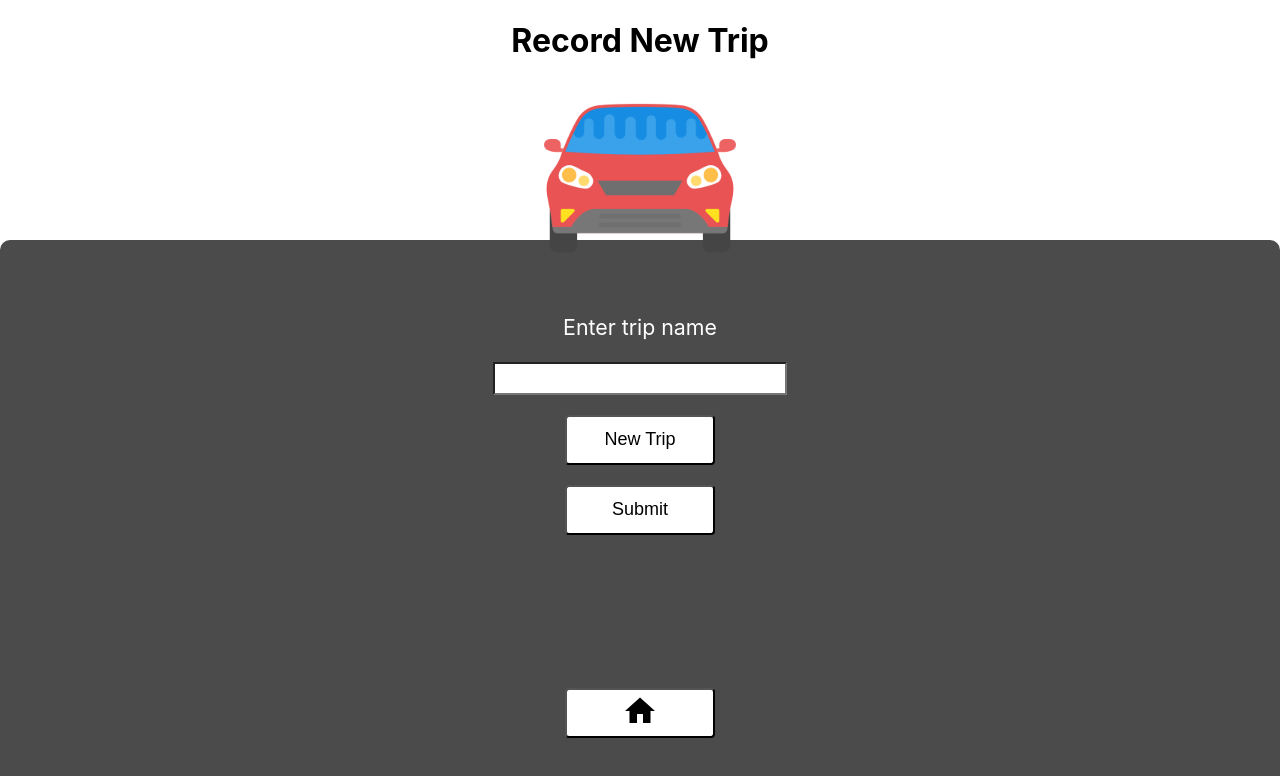
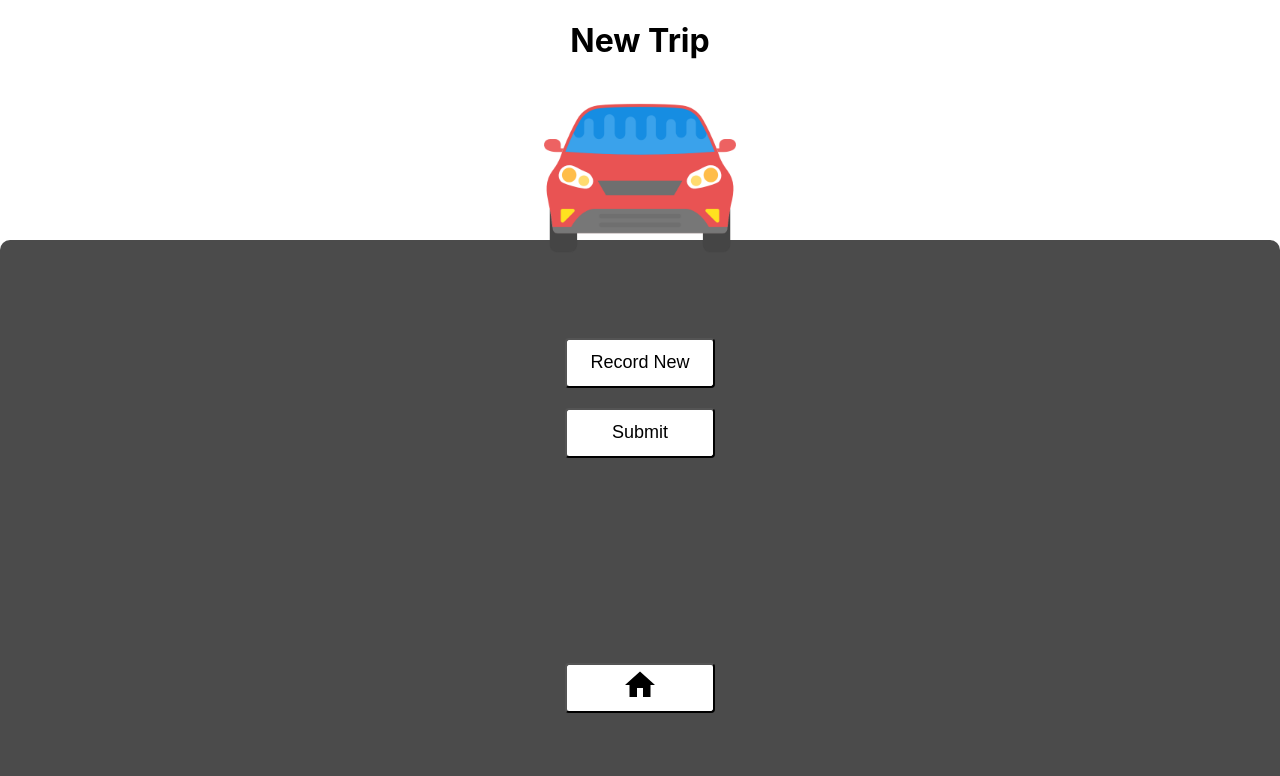
Before and after one commit to pm95/dashcam, a React (Create React App) app: page /new in a window 1280 px wide. Shown: the top 776 px of the page. Built offline with nearby package versions, Linux system fonts and the light colour scheme.

Commit message:
removed trip name input field

```diff
--- a/src/components/NewTrip.jsx
+++ b/src/components/NewTrip.jsx
@@ -10,7 +10,12 @@ import "./styles/NewTrip.css";
 class NewTrip extends React.Component {
   constructor(props) {
     super(props);
-    this.state = { imageURL: "", tripName: "", dataObj: null };
+    this.state = {
+      imageURL: "",
+      tripName: "",
+      dataObj: null,
+      videoLoaded: false
+    };
     this.handleUploadImage = this.handleUploadImage.bind(this);
     this.renderUpload = this.renderUpload.bind(this);
     this.handleInputChange = this.handleInputChange.bind(this);
@@ -88,16 +93,8 @@ class NewTrip extends React.Component {
           <>
             <form onSubmit={this.handleUploadImage}>
               <div className="new-trip-data">
-                <label>Enter trip name</label>
-                <input
-                  type="text"
-                  name="tripName"
-                  required
-                  value={this.state.tripName}
-                  onChange={this.handleInputChange}
-                ></input>
                 <button className="file-input-container">
-                  New Trip
+                  Record New
                   <input
                     id="file-upload"
                     ref={ref => {
@@ -184,7 +181,7 @@ class NewTrip extends React.Component {
     return (
       <div className="new-trip-container">
         <div className="new-trip-top">
-          <h1>Record New Trip</h1>
+          <h1>New Trip</h1>
           <img src={carColored} alt="Car"></img>
         </div>
         <div className="new-trip-bottom">
```
